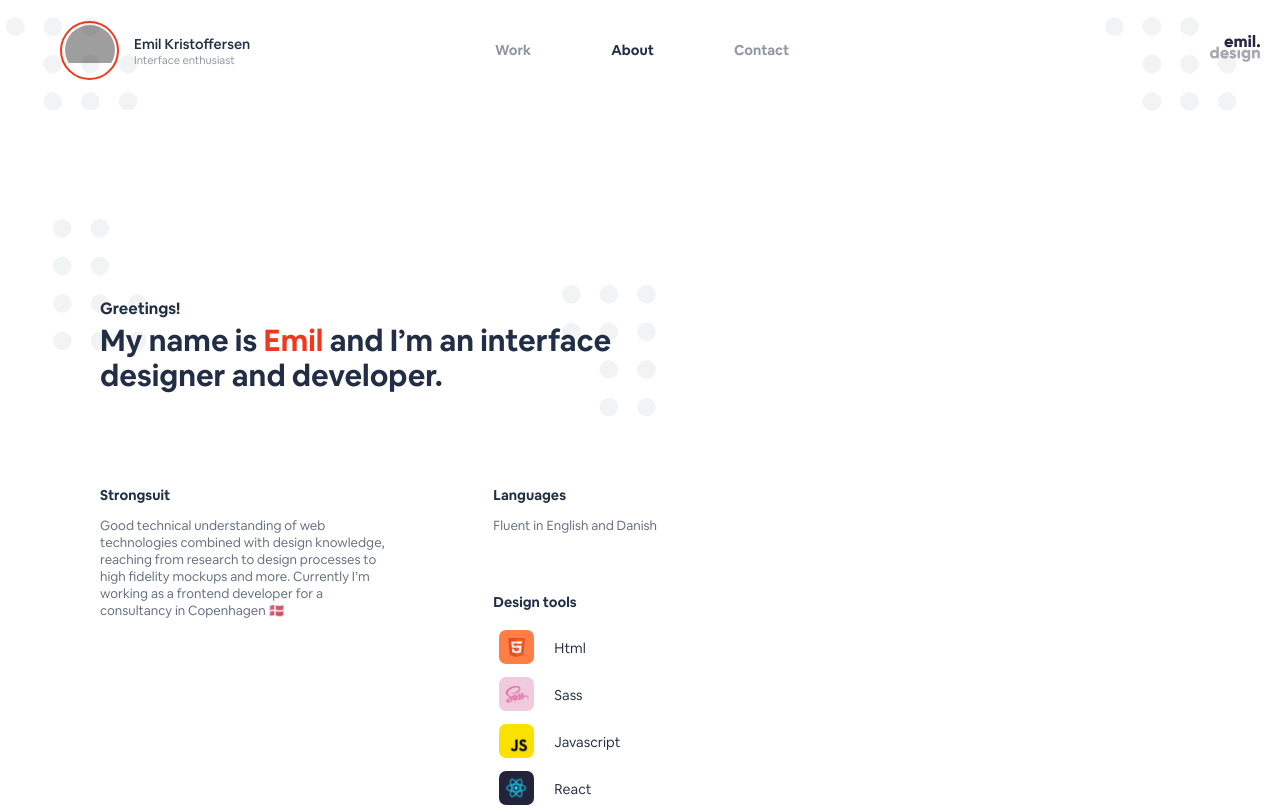
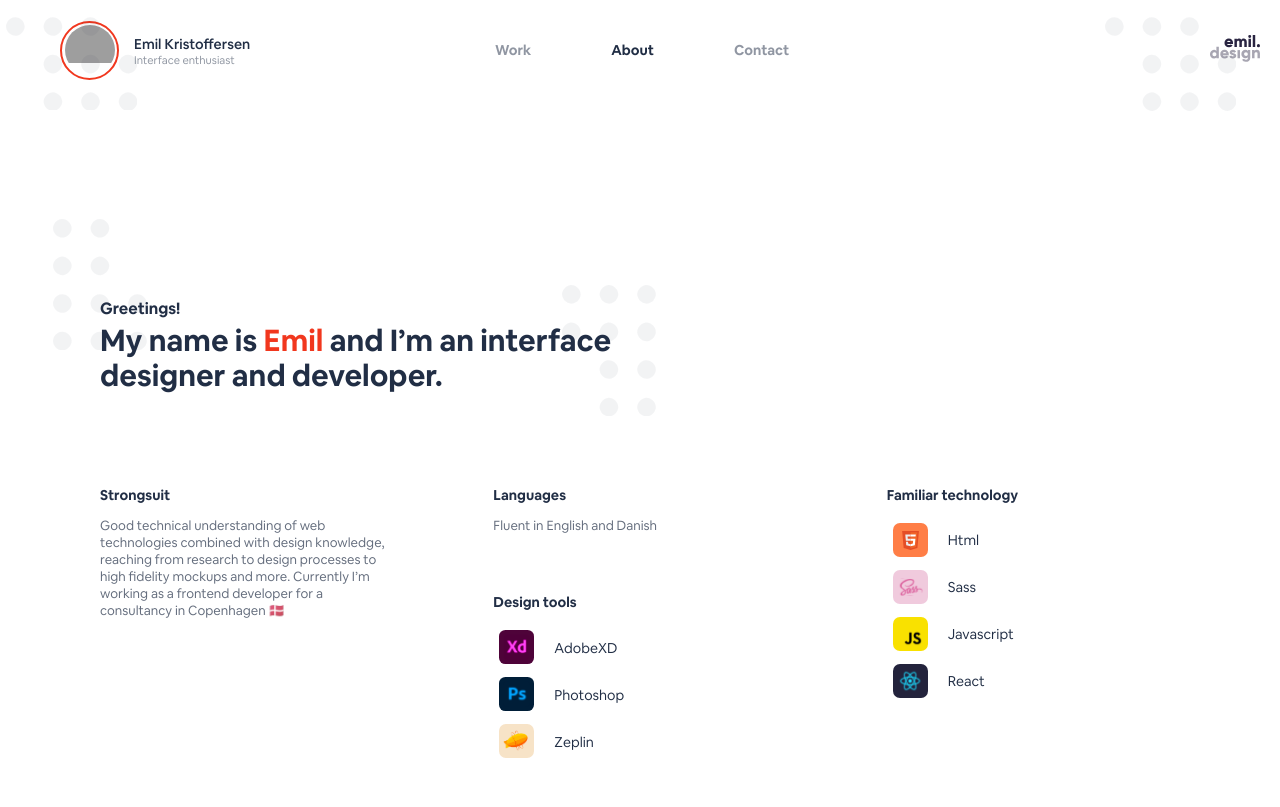
Before and after one commit to emilk333/portfolio_2022, a Vue app: page /projects in a window 1280 px wide. Shown: the top 807 px of the page. Built offline with nearby package versions, Linux system fonts and the light colour scheme; grey boxes are pictures that could not be loaded; the HTML template or start-up script is replaced by a standard one.

Commit message:
fixed tooltips

```diff
--- a/src/components/ToolsAndSkills/ToolsAndSkills.vue
+++ b/src/components/ToolsAndSkills/ToolsAndSkills.vue
@@ -69,7 +69,9 @@
             <img :src="identifySVGByNameValue(props.data.name)" alt="">
         </div>
         <p class="port-medium-book port-medium-book--wide">{{props.data.name}}</p>
-        <Tooltip v-if="props.data.tooltipShown" :tooltipData="props.data"/>
+        <transition name="slide-fade">
+            <Tooltip v-if="props.data.tooltipShown" :tooltipData="props.data"/>
+        </transition>
     </button>
 </template>
 
@@ -84,6 +86,7 @@
         align-items: center;
         background-color: transparent;
         border: none;
+        cursor: pointer;
 
         p {
             transition: padding 0.15s ease-in-out;
--- a/src/components/TooltipComponent/TooltipComponent.vue
+++ b/src/components/TooltipComponent/TooltipComponent.vue
@@ -18,7 +18,6 @@
             }
 
             const levelColor = computed(() => {
-                console.log(props.tooltipData ? levelColorClassDictionary[props.tooltipData.tooltipStrengthLevel] : "")
                 return props.tooltipData ? levelColorClassDictionary[props.tooltipData.tooltipStrengthLevel] : ""
             })
 
@@ -47,11 +46,12 @@
     .port-tooltip {
         position: absolute;
         z-index: 6666;
-        bottom: 6rem;
+        bottom: 5.2rem;
         left: -0.5rem;
         background-color: $color-white;
 
         &__wrapper {
+            cursor: default;
             max-width: 22rem;
             min-width: 18rem;
             width: 100%;
--- /dev/null
+++ b/src/foundation/scss/animations.scss
@@ -0,0 +1,18 @@
+
+
+/* Enter and leave animations can use different */
+/* durations and timing functions.              */
+
+.slide-fade-enter-active {
+    transition: all 0.3s ease;
+}
+
+.slide-fade-leave-active {
+    transition: all 0.2s cubic-bezier(1, 0.5, 0.8, 1);
+}
+
+.slide-fade-enter, .slide-fade-leave-to
+  /* .slide-fade-leave-active below version 2.1.8 */ {
+    transform: translate(10px);
+    opacity: 0;
+}
--- a/src/main.scss
+++ b/src/main.scss
@@ -4,6 +4,7 @@
 @import './foundation/scss/variables.scss';
 @import './foundation/scss/typography.scss';
 @import './foundation/scss/misc.scss';
+@import './foundation/scss/animations.scss';
 @import './foundation/scss/buttons.scss';
 
 html { font-size: 10px; }
--- a/src/store/store.ts
+++ b/src/store/store.ts
@@ -4,17 +4,24 @@ export default createStore({
 
 	state: {
 		tools_data : undefined ?? [],
+		tooltip_is_active : false
 	},
 
 	mutations: {
 
 		SET_TOOLS_DATA_IN_STORE(state, payload) {
 			state.tools_data = payload
-		}
+		},
+
+		SET_TOOLTIP_ACTIVE_STATE(state, payload) {
+			state.tooltip_is_active = payload
+		},
 	},
 
 	actions: {
 		activateTooltip(_context, identifierKey:string) {
+			_context.commit("SET_TOOLTIP_ACTIVE_STATE", true)
+
 			if (_context.state.tools_data !== undefined) {
 				_context.state.tools_data.filter((tool:any) => {
 					tool.tooltipShown = false
@@ -25,6 +32,14 @@ export default createStore({
 			}
 		},
 
+		deactiveTooltip(_context) {
+			_context.commit("SET_TOOLTIP_ACTIVE_STATE", false)
+
+			if (_context.state.tools_data !== undefined) {
+				_context.state.tools_data.forEach((tool:any) => tool.tooltipShown = false )
+			}
+		},
+
 		setToolsDataInStore(_context, payload) {
 			_context.commit('SET_TOOLS_DATA_IN_STORE', payload)
 		}
--- a/src/views/About.vue
+++ b/src/views/About.vue
@@ -84,12 +84,27 @@ export default defineComponent({
 			store.dispatch('setToolsDataInStore', toolsData)
 		})
 
-		const toolsDataFromStore = computed(() => {
-			return store.state.tools_data
+		const techToolsDataFromStore = computed(() => {
+			return store.state.tools_data.filter((item:Record<string, string>) => item.type === 'tech')
 		})
 
+		const designToolsDataFromStore = computed(() => {
+			return store.state.tools_data.filter((item:Record<string, string>) => item.type === 'design')
+		})
+
+		const activateBackdrop = computed(() => {
+			return store.state.tooltip_is_active ? 'port-tooltip__backdrop--active' : ''
+		})
+
+		const closeAllTooltips = () => {
+			store.dispatch('deactiveTooltip')
+		}
+
 		return {
-			toolsDataFromStore
+			closeAllTooltips,
+			activateBackdrop,
+			designToolsDataFromStore,
+			techToolsDataFromStore
 		}
 	}
 })
@@ -97,6 +112,7 @@ export default defineComponent({
 
 <template>
 	<div class="port-about">
+		<div class="port-tooltip__backdrop" :class="activateBackdrop" @click="closeAllTooltips"></div>
 		<article class="port-about__container">
 			<section class="port-about__upper-wrapper">
 				<div class="port-svg-background-container port-svg-background-container--about-left-variant">
@@ -151,19 +167,19 @@ export default defineComponent({
 					</div>
 					<div class="port-about__text-container-top-margin">
 						<h3 class="port-small-bold">Design tools</h3>
-						<template v-for="tool in toolsDataFromStore" :key="tool">
-							<ToolsAndSkills :data="tool"/>
+						<template v-for="designTool in designToolsDataFromStore" :key="designTool">
+							<ToolsAndSkills :data="designTool"/>
 						</template>
 					</div>
 				</div>
-				<!-- <div>
+				<div>
 					<div>
 						<h3 class="port-small-bold">Familiar technology</h3>
-						<template v-for="technology in technologyDataFromStore" :key="technology">
+						<template v-for="technology in techToolsDataFromStore" :key="technology">
 							<ToolsAndSkills :data="technology"/>
 						</template>
 					</div>
-				</div> -->
+				</div>
 			</section>
 
 		</article>
@@ -173,6 +189,20 @@ export default defineComponent({
 
 <style scoped lang="scss">
 	@import '../foundation/scss/variables.scss';
+
+	.port-tooltip__backdrop {
+		display: none;
+
+		&--active {
+			display: block;
+			position: absolute;
+			top: 0;
+			left: 0;
+			height: 120vh;
+			width: 100vw;
+			background-color: transparent;
+		}
+	}
 
     .port-about {
 
```
